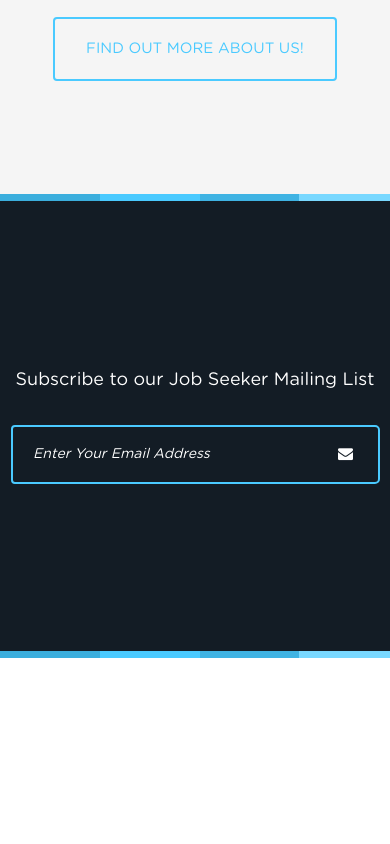
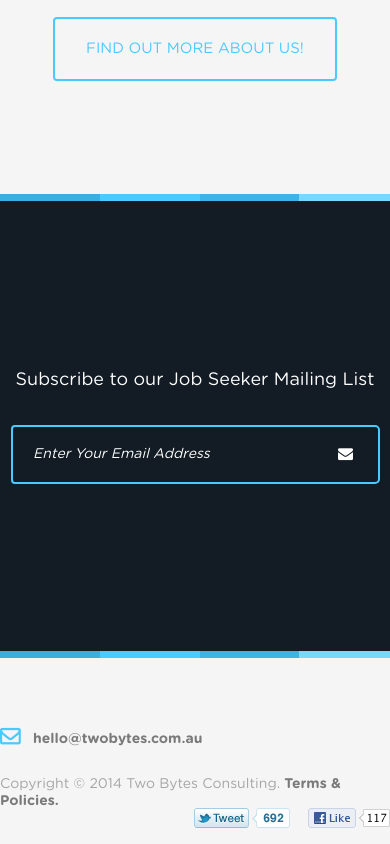
Before and after one commit to MrIvan4ik/MySite5, a plain HTML site: page index.html in a window 390 px wide. Shown: the part 1268-2112 px from the top of the page. Before the commit the page ends 1926 px from the top, so only its background shows below. Drawn offline with Linux system fonts and the light colour scheme.

Commit message:
Всё сделал. Приступаю к адаптивности

```diff
--- a/index.html
+++ b/index.html
@@ -59,5 +59,16 @@
       </form>
     </div>
     <div class="separator"></div>
+    <footer class="footer-fix">
+      <div class="footer">
+        <h1 class="footer-contact-mail">hello@twobytes.com.au</h1>
+        <div class="footer-copyright-container">
+          <p class="footer-copyright">Copyright © 2014 Two Bytes Consulting.
+            <storng class="footer-copyright_bold">Terms & Policies.</storng>
+            <div class="footer-social"><a href="#" class="footer-social-link"><img src="img/tweeter.png"></a><a href="#" class="footer-social-link"><img src="img/facebook.png"></a></div>
+          </p>
+        </div>
+      </div>
+    </footer>
   </body>
 </html>
```
Also changed, not shown: style/style.sass (+51 -0 lines), img/facebook.png (added), img/tweeter.png (added), style/style.css, 1 other file.
